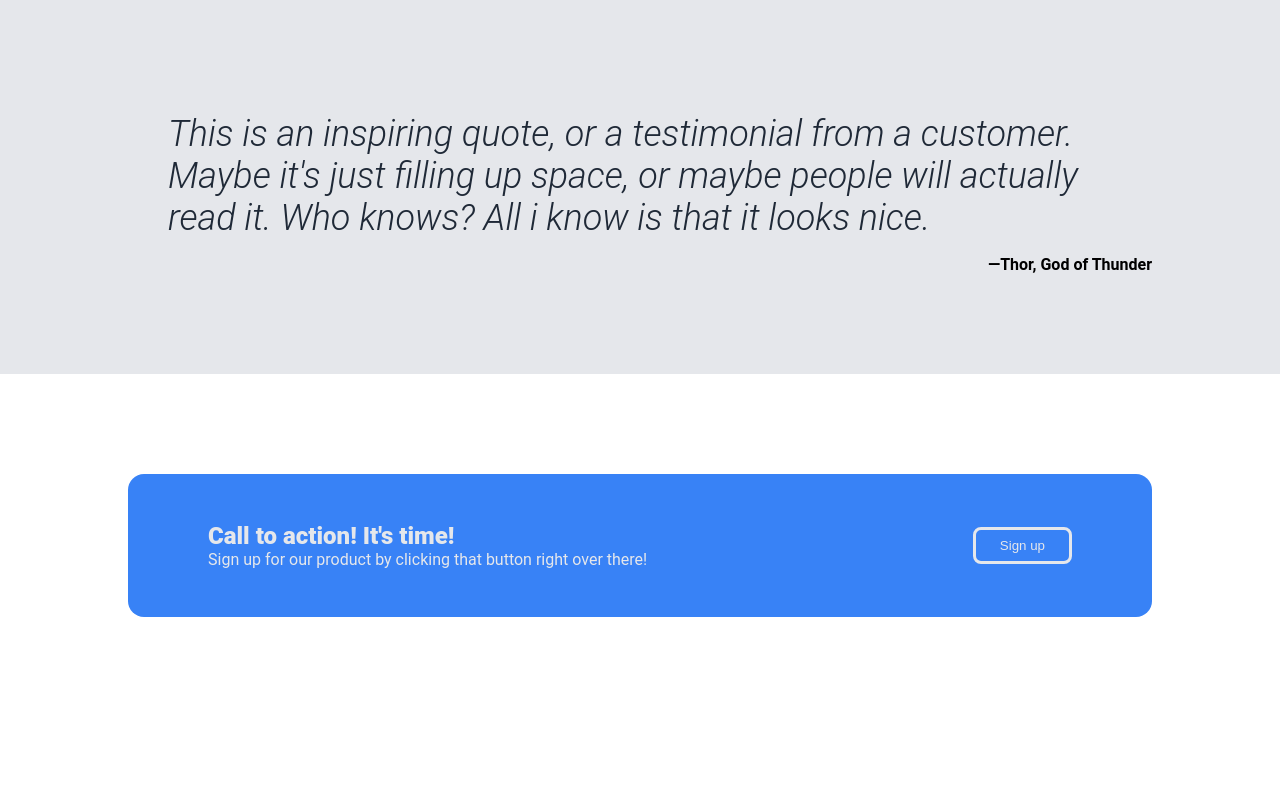
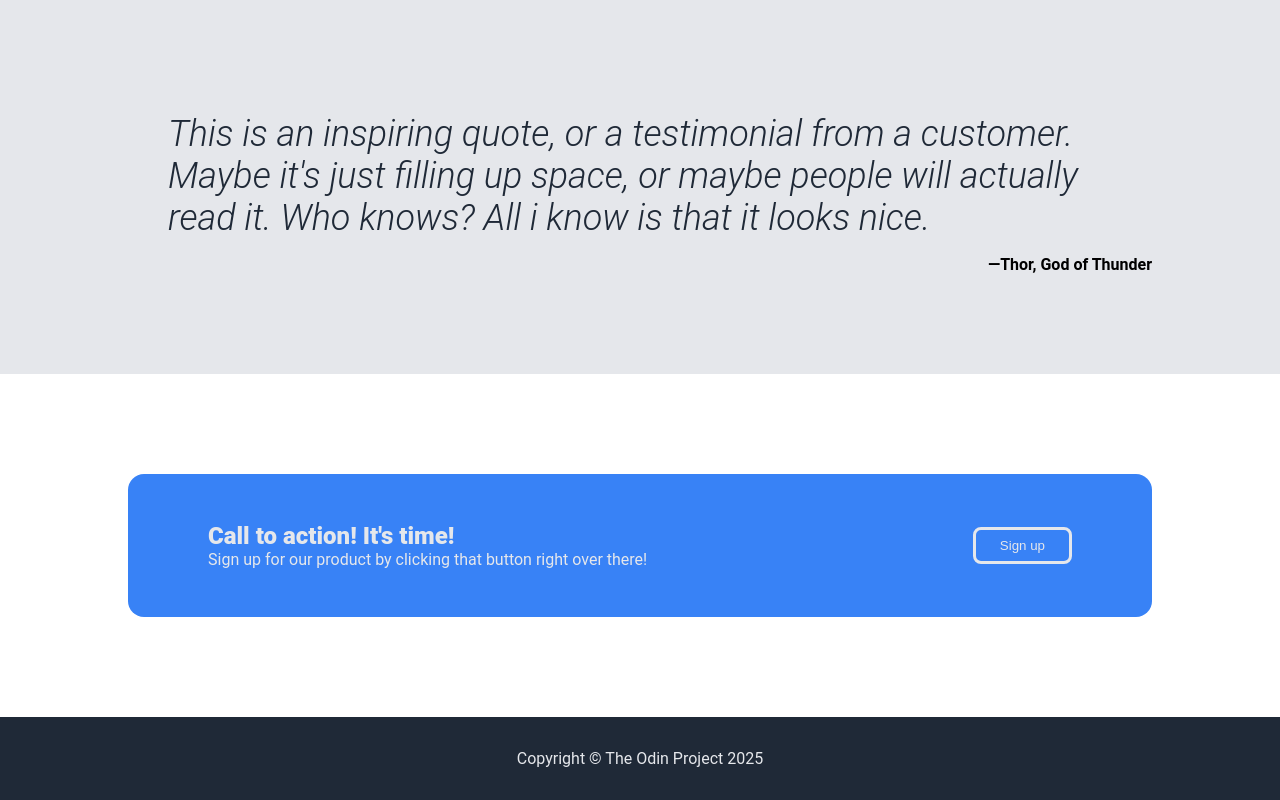
Before and after one commit to matheusmachado-dev/top-landing-page, a plain HTML site: page index.html in a window 1280 px wide. Shown: the part 1095-1895 px from the top of the page. Before the commit the page ends 1812 px from the top, so only its background shows below. Drawn offline with Linux system fonts and the light colour scheme.

Commit message:
feat: add `footer` section

```diff
--- a/index.html
+++ b/index.html
@@ -79,5 +79,10 @@
         <button class="call-to-action-button blue-background">Sign up</button>
       </div>
     </section>
+    <footer class="dark-background">
+      <div class="container">
+        <p class="footer-text">Copyright © The Odin Project 2025</p>
+      </div>
+    </footer>
   </body>
 </html>
--- a/style.css
+++ b/style.css
@@ -212,3 +212,12 @@ blockquote + p {
   border-radius: 0.5rem;
   cursor: pointer;
 }
+
+footer .container {
+  padding: 32px 0;
+}
+
+.footer-text {
+  text-align: center;
+  color: #e5e7eb;
+}
```
